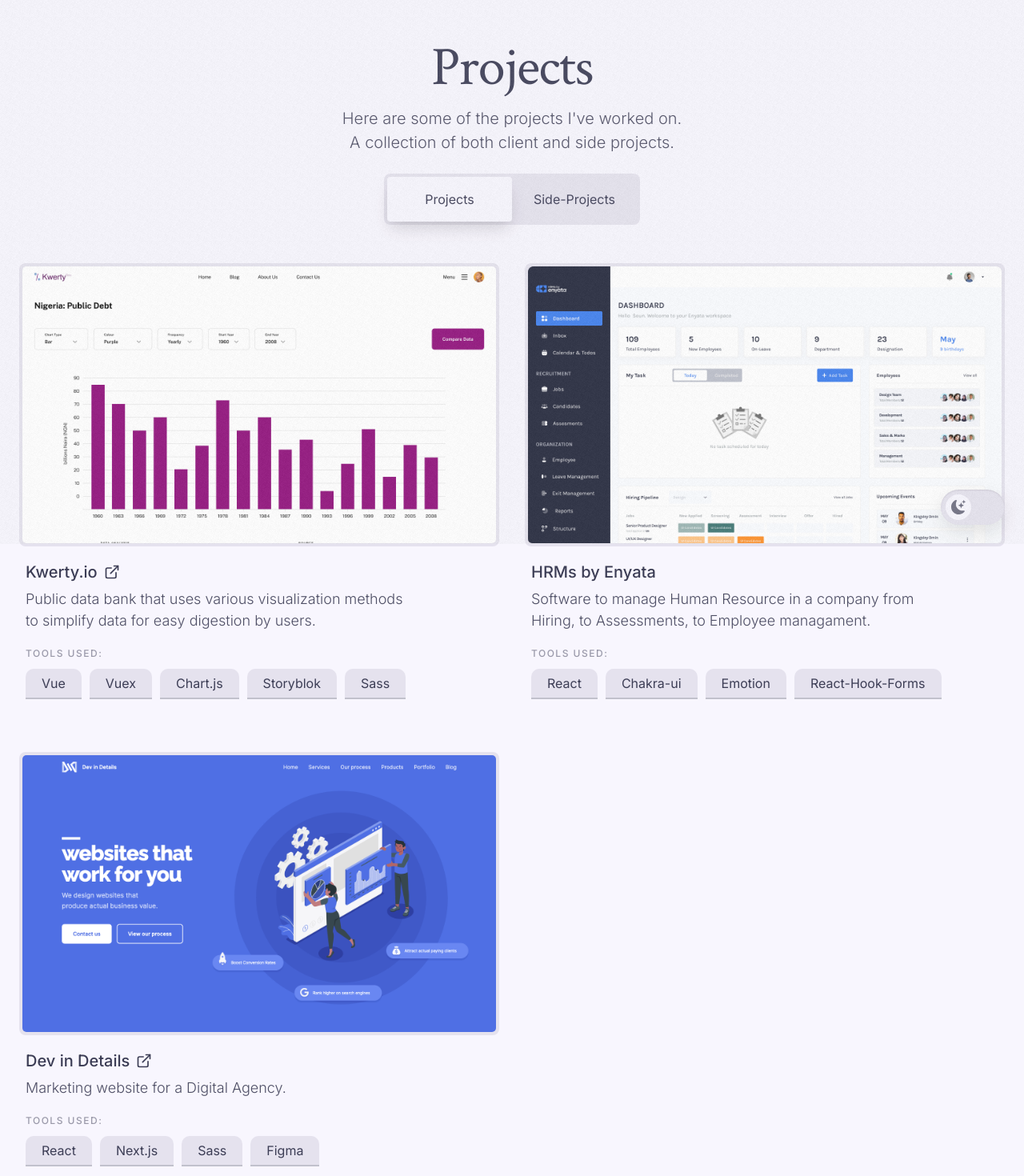
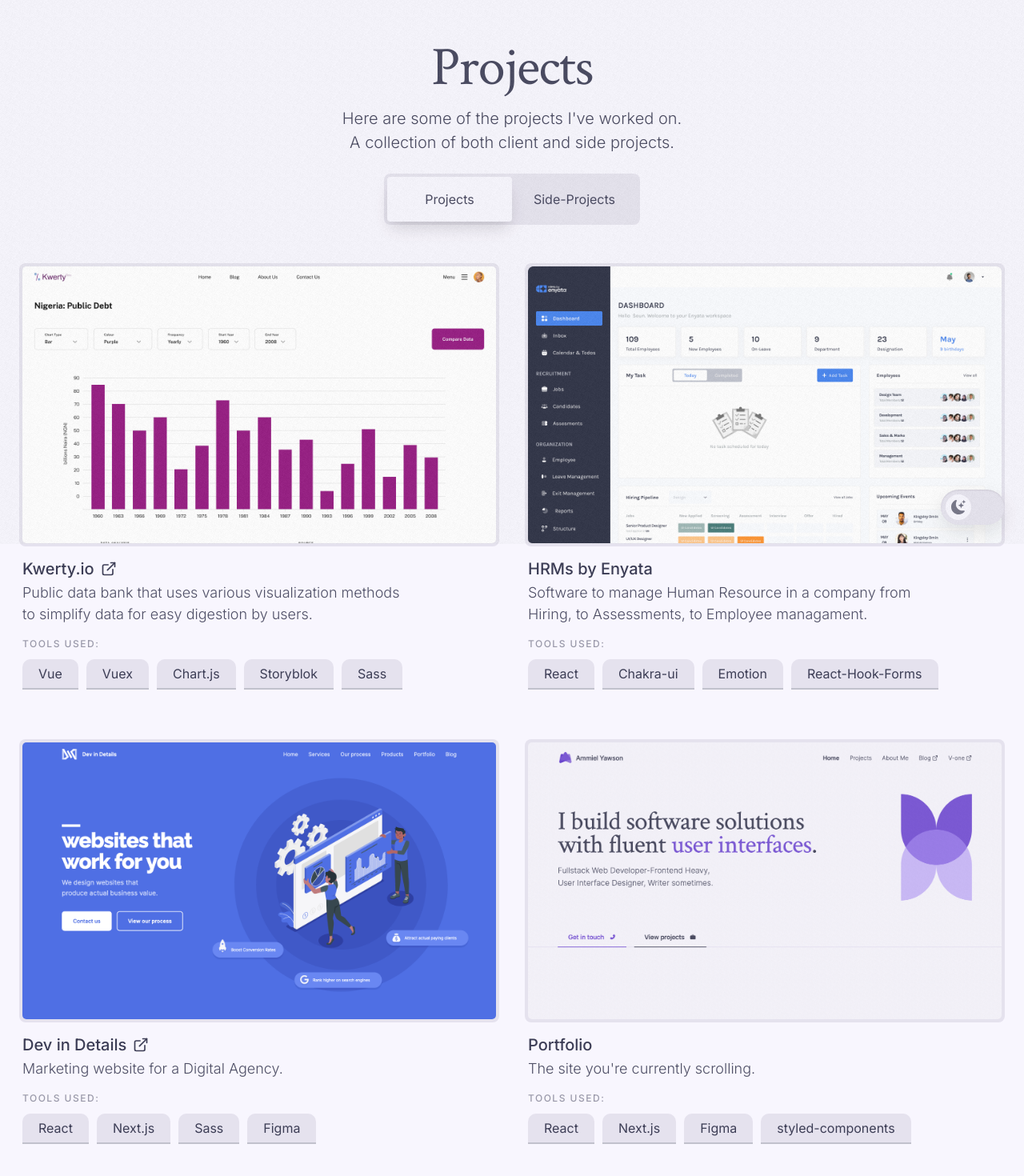
Before and after one commit to AmmDuncan/portfolio_v2, a Next.js app: page /projects in a window 1280 px wide. Shown: the part 120-1590 px from the top of the page at 80% size. Built offline with nearby package versions, Linux system fonts and the light colour scheme.

Commit message:
style: add entry animation to pages

```diff
--- a/components/home/Projects/Projects.styles.jsx
+++ b/components/home/Projects/Projects.styles.jsx
@@ -216,13 +216,13 @@
     .project-card__content {
       display: grid;
       grid: auto-flow max-content / 1fr;
-      padding: 0.8rem;
+      padding: 0.4rem;
     }
 
     .description {
       max-width: 48rem;
       margin-inline: 0;
-      margin-block: 0.8rem 1.4rem;
+      margin-block: 0.4rem 1rem;
       @media (min-width: 572px) {
         font-size: 1.8rem;
         line-height: 1.5;
--- a/components/projects/Projects/Projects.jsx
+++ b/components/projects/Projects/Projects.jsx
@@ -7,6 +7,7 @@
 import { projects, sideProjects } from "../../../data/projects";
 import { ProjectCardRoot } from "../../../components/home/Projects/Projects.styles";
 import Tabs from "../Tabs/Tabs";
+import { motion } from "framer-motion";
 
 const projectTypes = {
   Projects: projects,
@@ -24,11 +25,21 @@
   return (
     <ProjectsRoot>
       <Container>
-        <h1>Projects</h1>
-        <p>
+        <motion.h1
+          initial={{ opacity: 0, y: 24 }}
+          animate={{ y: 0, opacity: 1 }}
+          transition={{ duration: 1, type: "spring", mass: 2, damping: 13 }}
+        >
+          Projects
+        </motion.h1>
+        <motion.p
+          initial={{ opacity: 0, y: 24 }}
+          animate={{ y: 0, opacity: 1 }}
+          transition={{ duration: 1, type: "spring", mass: 1.5, delay: 0.15, damping: 15 }}
+        >
           Here are some of the projects I&apos;ve worked on. A collection of both client and side
           projects.
-        </p>
+        </motion.p>
         <Tabs active={active} setActive={setActive} />
         <ProjectList projects={projectList} />
       </Container>
@@ -39,8 +50,21 @@
 function ProjectList({ projects }) {
   return (
     <div className="project-list">
-      {projects.map(({ name, imgSrc: src, description, tools, link }) => (
-        <ProjectCardRoot key={name} className="on-projects">
+      {projects.map(({ name, imgSrc: src, description, tools, link }, index) => (
+        <ProjectCardRoot
+          key={name}
+          className="on-projects"
+          as={motion.div}
+          initial={{ opacity: 0, scale: 0.95 }}
+          whileInView={{ scale: 1, opacity: 1 }}
+          transition={{
+            duration: 0.4,
+            type: "tween",
+            mass: 1.5,
+            damping: 15,
+            delay: 0.2 + 0.1 * index,
+          }}
+        >
           <div className="image-root">
             <div className="image-container">
               <Image src={src} alt={name} layout="fill" />
--- a/components/projects/Projects/Projects.styles.jsx
+++ b/components/projects/Projects/Projects.styles.jsx
@@ -33,7 +33,10 @@
     }
 
     @media (min-width: 1300px) {
-      gap: 6.4rem 4rem;
+      gap: 7.2rem 4.8rem;
+      max-width: 90vw;
+      /* max-width: 1200px; */
+      margin-inline: auto;
     }
 
     /* @media (min-width: 992px) {
--- a/components/projects/Tabs/Tabs.jsx
+++ b/components/projects/Tabs/Tabs.jsx
@@ -1,12 +1,18 @@
 import React from "react";
 import { TabsRoot } from "./Tabs.styles";
 import cx from "classnames";
+import { motion } from "framer-motion";
 
 const tabs = ["Projects", "Side-Projects"];
 
 function Tabs({ active, setActive }) {
   return (
-    <TabsRoot>
+    <TabsRoot
+      as={motion.div}
+      initial={{ opacity: 0, y: 24 }}
+      animate={{ y: 0, opacity: 1 }}
+      transition={{ duration: 1, type: "spring", mass: 1.5, delay: 0.3, damping: 18 }}
+    >
       {tabs.map((tab) => (
         <div
           className={cx(["tab", { active: active === tab }])}
--- a/data/projects.js
+++ b/data/projects.js
@@ -21,6 +21,12 @@
     description: "Marketing website for a Digital Agency.",
     tools: ["React", "Next.js", "Sass", "Figma"],
     link: "https://dev-in-details.vercel.app/",
+  },
+  {
+    name: "Portfolio",
+    imgSrc: "/assets/projects/portfolio.png",
+    description: "The site you're currently scrolling.",
+    tools: ["React", "Next.js", "Figma", "styled-components"],
   },
 ];
 
--- a/package.json
+++ b/package.json
@@ -12,6 +12,7 @@
     "@fontsource/crimson-text": "^4.5.3",
     "@fontsource/inter": "^4.5.11",
     "classnames": "^2.3.1",
+    "framer-motion": "^7.2.0",
     "next": "12.2.2",
     "react": "18.2.0",
     "react-dom": "18.2.0",
```
Also changed, not shown: components/about/AboutContent.jsx (+20 -5 lines), components/about/MyImage.jsx (+14 -3 lines), components/home/Hero/Hero.jsx (+39 -6 lines), components/home/HeroDecor/HeroDecor.jsx (+9 -13 lines), components/home/ToolsUsed/ToolsUsed.jsx (+19 -5 lines), public/assets/projects/portfolio.png (added), 1 other file (tests, documents, lock files or other folders).
